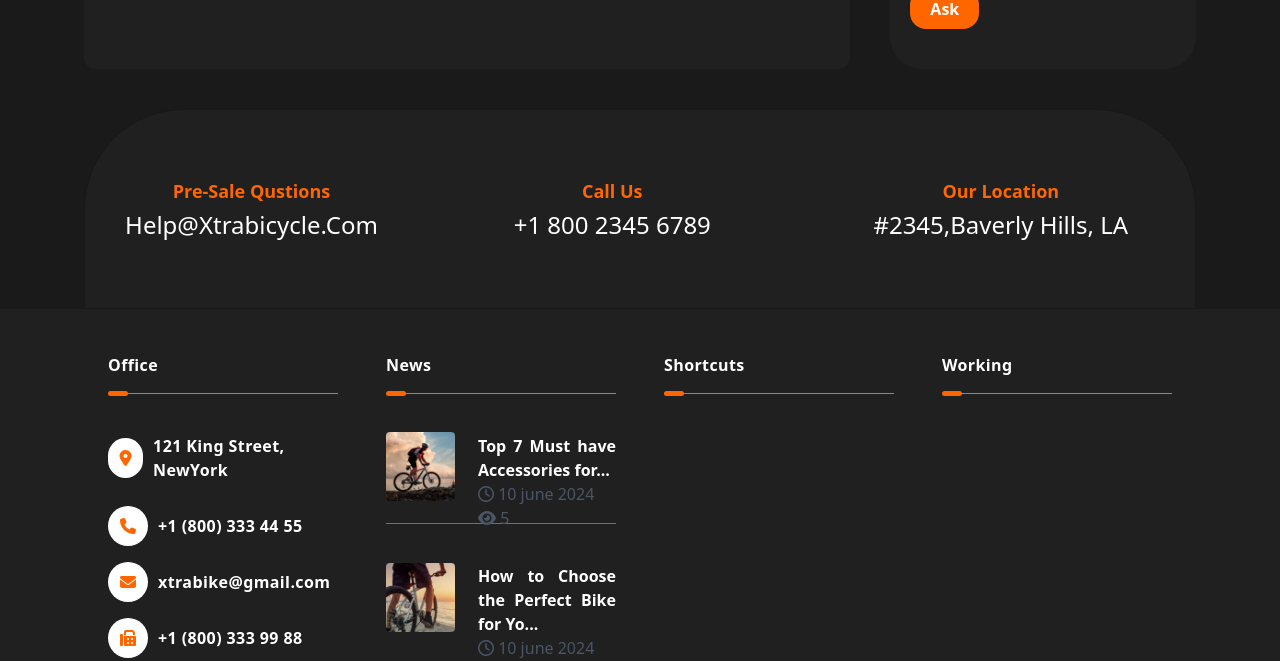
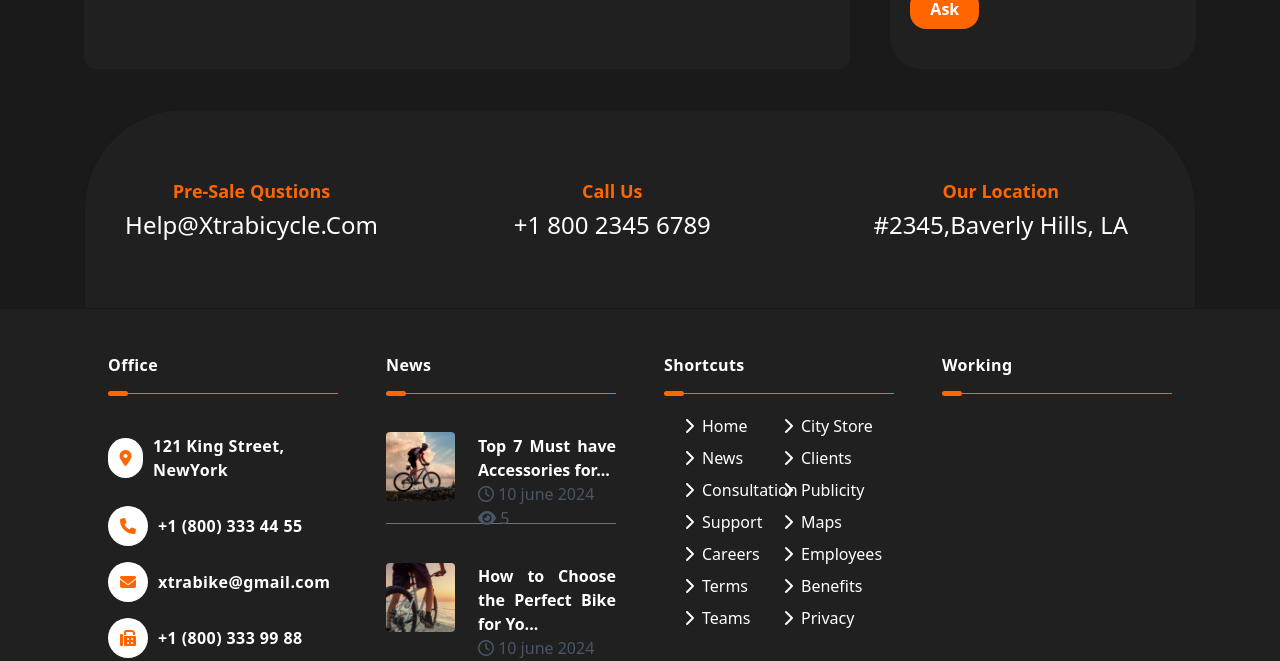
Before and after one commit to EsmailKeyhan24/bike-shop, a plain HTML site: page Faq.html in a window 1280 px wide. Shown: the part 1159-1820 px from the top of the page. Drawn offline with nearby package versions, Linux system fonts and the light colour scheme.

Commit message:
created shortcuts section

```diff
--- a/Faq.html
+++ b/Faq.html
@@ -320,7 +320,6 @@
         class="bg-[var(--darkColor-1)] w-full h-[60vh]"
       >
         <div class="w-[90%] h-full lg:flex justify-evenly p-5 m-[0_auto]">
-
           <!-- _____________office-section_______________ -->
           <div class="w-[25%] p-6">
             <span
@@ -335,7 +334,7 @@
                 <i class="fa-solid fa-location-dot"></i>
               </span>
               <p
-                class=" text-[var(--whiteColor)] duration-200 hover:text-[var(--orangeColor)] font-bold tracking-wide my-4"
+                class="text-[var(--whiteColor)] duration-200 hover:text-[var(--orangeColor)] font-bold tracking-wide my-4"
               >
                 121 King Street, NewYork
               </p>
@@ -348,7 +347,7 @@
                 <i class="fa-solid fa-phone"></i>
               </span>
               <p
-                class=" text-[var(--whiteColor)] duration-200 hover:text-[var(--orangeColor)] font-bold tracking-wide my-4"
+                class="text-[var(--whiteColor)] duration-200 hover:text-[var(--orangeColor)] font-bold tracking-wide my-4"
               >
                 +1 (800) 333 44 55
               </p>
@@ -361,7 +360,7 @@
                 <i class="fa-solid fa-envelope"></i>
               </span>
               <p
-                class=" text-[var(--whiteColor)] duration-200 hover:text-[var(--orangeColor)] font-bold tracking-wide my-4"
+                class="text-[var(--whiteColor)] duration-200 hover:text-[var(--orangeColor)] font-bold tracking-wide my-4"
               >
                 xtrabike@gmail.com
               </p>
@@ -374,7 +373,7 @@
                 <i class="fa-solid fa-fax"></i>
               </span>
               <p
-                class=" text-[var(--whiteColor)] duration-200 hover:text-[var(--orangeColor)] font-bold tracking-wide my-4"
+                class="text-[var(--whiteColor)] duration-200 hover:text-[var(--orangeColor)] font-bold tracking-wide my-4"
               >
                 +1 (800) 333 99 88
               </p>
@@ -387,14 +386,12 @@
                 <i class="fa-brands fa-x-twitter"></i>
               </span>
               <p
-                class=" text-[var(--whiteColor)] duration-200 hover:text-[var(--orangeColor)] font-bold tracking-wide my-4"
+                class="text-[var(--whiteColor)] duration-200 hover:text-[var(--orangeColor)] font-bold tracking-wide my-4"
               >
                 @xtra_bikeshop
               </p>
             </div>
-
           </div>
-
 
           <!-- ________________News-section______________ -->
           <div class="w-[25%] p-6">
@@ -403,28 +400,61 @@
               >news</span
             >
 
-            <div class="w-full h-[90px] flex justify-between items-center mt-10 group border-b border-b-gray-500 pb-6">
-              <figure class="w-[30%] rounded overflow-hidden relative ">
-                <span class="text-[var(--orangeColor)] font-bold absolute z-10 top-[50%] left-[50%] translate-[-50%] duration-200 transition opacity-0 pointer-events-none group-hover:opacity-100 group-hover:pointer-events-auto"> <i class="fa-solid fa-link "></i> </span>
-                <img src="./img/post1-1-150x150.jpg" alt="bike-photo"  class="duration-200 group-hover:grayscale cursor-pointer z-0">
+            <div
+              class="w-full h-[90px] flex justify-between items-center mt-10 group border-b border-b-gray-500 pb-6"
+            >
+              <figure class="w-[30%] rounded overflow-hidden relative">
+                <span
+                  class="text-[var(--orangeColor)] font-bold absolute z-10 top-[50%] left-[50%] translate-[-50%] duration-200 transition opacity-0 pointer-events-none group-hover:opacity-100 group-hover:pointer-events-auto"
+                >
+                  <i class="fa-solid fa-link"></i>
+                </span>
+                <img
+                  src="./img/post1-1-150x150.jpg"
+                  alt="bike-photo"
+                  class="duration-200 group-hover:grayscale cursor-pointer z-0"
+                />
               </figure>
-              <div class="w-[60%] h-full ">
-                <p class="text-justify font-bold text-[var(--whiteColor)] duration-200 hover:text-[var(--orangeColor)] cursor-pointer">Top 7 Must have Accessories for...</p>
-                <span class="text-gray-600 pt-1"><i class="fa-regular fa-clock"></i> 10 june 2024 <i class="fa-solid fa-eye"></i> 5</span>
+              <div class="w-[60%] h-full">
+                <p
+                  class="text-justify font-bold text-[var(--whiteColor)] duration-200 hover:text-[var(--orangeColor)] cursor-pointer"
+                >
+                  Top 7 Must have Accessories for...
+                </p>
+                <span class="text-gray-600 pt-1"
+                  ><i class="fa-regular fa-clock"></i> 10 june 2024
+                  <i class="fa-solid fa-eye"></i> 5</span
+                >
               </div>
             </div>
 
-            <div class="w-full h-[90px] flex justify-between items-center mt-10 group pb-6">
-              <figure class="w-[30%] rounded overflow-hidden relative ">
-                <span class="text-[var(--orangeColor)] font-bold absolute z-10 top-[50%] left-[50%] translate-[-50%] duration-200 transition opacity-0 pointer-events-none group-hover:opacity-100 group-hover:pointer-events-auto"> <i class="fa-solid fa-link "></i> </span>
-                <img src="./img/post2-1-150x150.jpg" alt="bike-photo"  class="duration-200 group-hover:grayscale cursor-pointer z-0">
+            <div
+              class="w-full h-[90px] flex justify-between items-center mt-10 group pb-6"
+            >
+              <figure class="w-[30%] rounded overflow-hidden relative">
+                <span
+                  class="text-[var(--orangeColor)] font-bold absolute z-10 top-[50%] left-[50%] translate-[-50%] duration-200 transition opacity-0 pointer-events-none group-hover:opacity-100 group-hover:pointer-events-auto"
+                >
+                  <i class="fa-solid fa-link"></i>
+                </span>
+                <img
+                  src="./img/post2-1-150x150.jpg"
+                  alt="bike-photo"
+                  class="duration-200 group-hover:grayscale cursor-pointer z-0"
+                />
               </figure>
-              <div class="w-[60%] h-full ">
-                <p class="text-justify font-bold text-[var(--whiteColor)] duration-200 hover:text-[var(--orangeColor)] cursor-pointer">How to Choose  the Perfect Bike for Yo...</p>
-                <span class="text-gray-600 pt-1"><i class="fa-regular fa-clock"></i> 10 june 2024 <i class="fa-solid fa-eye"></i> 5</span>
+              <div class="w-[60%] h-full">
+                <p
+                  class="text-justify font-bold text-[var(--whiteColor)] duration-200 hover:text-[var(--orangeColor)] cursor-pointer"
+                >
+                  How to Choose the Perfect Bike for Yo...
+                </p>
+                <span class="text-gray-600 pt-1"
+                  ><i class="fa-regular fa-clock"></i> 10 june 2024
+                  <i class="fa-solid fa-eye"></i> 5</span
+                >
               </div>
             </div>
-
           </div>
 
           <!-- ________________Shortcuts-section______________ -->
@@ -433,6 +463,81 @@
               class="relative text-[var(--whiteColor)] border-b border-b-[0.5px] block w-full pb-4 border-[var(--orangeColor)] font-bold tracking-wide capitalize after:content-[''] after:block after:w-[20px] after:h-[5px] after:rounded-xl after:bg-[var(--orangeColor)] after:mt-2 after:absolute after:-bottom-[3px]"
               >shortcuts</span
             >
+
+            <div class="w-full h-full p-5">
+              <ul class="grid grid-cols-2 gap-2">
+                <li
+                  class=" capitalize text-[var(--whiteColor)] flex gap-2 items-center duration-200 hover:text-[var(--orangeColor)] cursor-pointer hover:translate-x-1"
+                >
+                  <i class="fa-solid fa-chevron-right"></i> home
+                </li>
+                <li
+                  class=" capitalize text-[var(--whiteColor)] flex gap-2 items-center duration-200 hover:text-[var(--orangeColor)] cursor-pointer hover:translate-x-1"
+                >
+                  <i class="fa-solid fa-chevron-right"></i> city store
+                </li>
+                <li
+                  class=" capitalize text-[var(--whiteColor)] flex gap-2 items-center duration-200 hover:text-[var(--orangeColor)] cursor-pointer hover:translate-x-1"
+                >
+                  <i class="fa-solid fa-chevron-right"></i>news
+                </li>
+                <li
+                  class=" capitalize text-[var(--whiteColor)] flex gap-2 items-center duration-200 hover:text-[var(--orangeColor)] cursor-pointer hover:translate-x-1"
+                >
+                  <i class="fa-solid fa-chevron-right"></i>clients
+                </li>
+                <li
+                  class=" capitalize text-[var(--whiteColor)] flex gap-2 items-center duration-200 hover:text-[var(--orangeColor)] cursor-pointer hover:translate-x-1"
+                >
+                  <i class="fa-solid fa-chevron-right"></i>consultation
+                </li>
+                <li
+                  class=" capitalize text-[var(--whiteColor)] flex gap-2 items-center duration-200 hover:text-[var(--orangeColor)] cursor-pointer hover:translate-x-1"
+                >
+                  <i class="fa-solid fa-chevron-right"></i>publicity
+                </li>
+                <li
+                  class=" capitalize text-[var(--whiteColor)] flex gap-2 items-center duration-200 hover:text-[var(--orangeColor)] cursor-pointer hover:translate-x-1"
+                >
+                  <i class="fa-solid fa-chevron-right"></i>support
+                </li>
+                <li
+                  class=" capitalize text-[var(--whiteColor)] flex gap-2 items-center duration-200 hover:text-[var(--orangeColor)] cursor-pointer hover:translate-x-1"
+                >
+                  <i class="fa-solid fa-chevron-right"></i>maps
+                </li>
+                <li
+                  class=" capitalize text-[var(--whiteColor)] flex gap-2 items-center duration-200 hover:text-[var(--orangeColor)] cursor-pointer hover:translate-x-1"
+                >
+                  <i class="fa-solid fa-chevron-right"></i>careers
+                </li>
+                <li
+                  class=" capitalize text-[var(--whiteColor)] flex gap-2 items-center duration-200 hover:text-[var(--orangeColor)] cursor-pointer hover:translate-x-1"
+                >
+                  <i class="fa-solid fa-chevron-right"></i>employees
+                </li>
+                <li
+                  class=" capitalize text-[var(--whiteColor)] flex gap-2 items-center duration-200 hover:text-[var(--orangeColor)] cursor-pointer hover:translate-x-1"
+                >
+                  <i class="fa-solid fa-chevron-right"></i>terms
+                </li>
+                <li
+                  class=" capitalize text-[var(--whiteColor)] flex gap-2 items-center duration-200 hover:text-[var(--orangeColor)] cursor-pointer hover:translate-x-1"
+                >
+                  <i class="fa-solid fa-chevron-right"></i>benefits
+                </li>
+                <li
+                  class=" capitalize text-[var(--whiteColor)] flex gap-2 items-center duration-200 hover:text-[var(--orangeColor)] cursor-pointer hover:translate-x-1"
+                >
+                  <i class="fa-solid fa-chevron-right"></i>teams
+                </li>
+                <li
+                  class=" capitalize text-[var(--whiteColor)] flex gap-2 items-center duration-200 hover:text-[var(--orangeColor)] cursor-pointer hover:translate-x-1"
+                >
+                  <i class="fa-solid fa-chevron-right"></i>privacy
+                </li>
+              </ul>
+            </div>
           </div>
 
           <!-- ________________Working-section______________ -->
```
